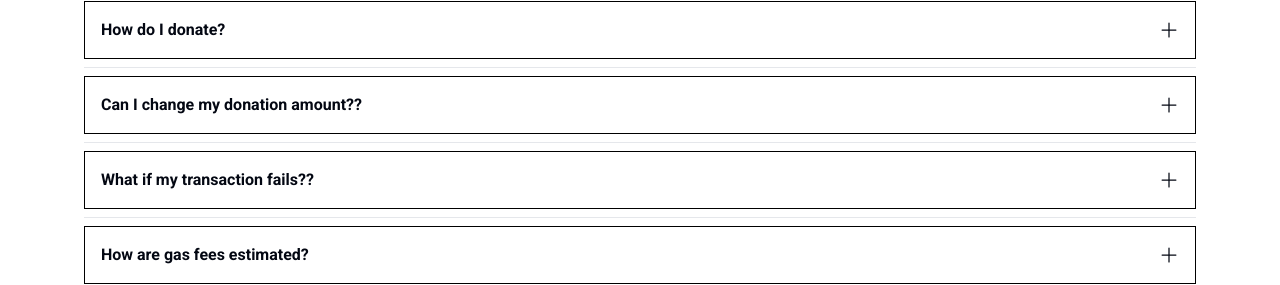
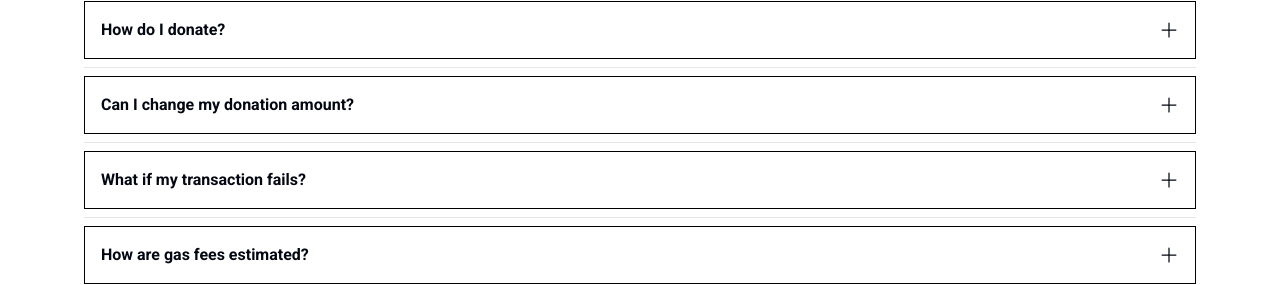
Before and after one commit to pandupan/D-App, a Next.js app: page / in a window 1280 px wide. Shown: the part 6813-7098 px from the top of the page. Built offline with nearby package versions, Linux system fonts and the light colour scheme.

Commit message:
[FIX] - Typo

```diff
--- a/components/pages/Home/FAQ.tsx
+++ b/components/pages/Home/FAQ.tsx
@@ -10,7 +10,7 @@ import {
 
 const FAQ = () => {
   return (
-    <div className="w-full h-[1074px] px-[84px]">
+    <div className="w-full h-full px-[84px] mb-16">
       <div className="space-y-10">
         <h1 className="text-5xl font-bold tracking-normal">FAQs</h1>
         <p>Find answers to common questions about the donation process.</p>
@@ -25,13 +25,13 @@ const FAQ = () => {
             </AccordionContent>
           </AccordionItem>
           <AccordionItem value="item-2">
-            <AccordionTrigger className="font-bold">Can I change my donation amount??</AccordionTrigger>
+            <AccordionTrigger className="font-bold">Can I change my donation amount?</AccordionTrigger>
             <AccordionContent>
               Lorem ipsum, dolor sit amet consectetur adipisicing elit. Ipsa magnam nihil recusandae hic officia maiores, quidem maxime sit iste odit.
             </AccordionContent>
           </AccordionItem>
           <AccordionItem value="item-3">
-            <AccordionTrigger className="font-bold">What if my transaction fails??</AccordionTrigger>
+            <AccordionTrigger className="font-bold">What if my transaction fails?</AccordionTrigger>
             <AccordionContent>
               Lorem ipsum dolor sit, amet consectetur adipisicing elit. Ad blanditiis nisi inventore dicta repudiandae, suscipit praesentium quidem aspernatur minus tenetur?
             </AccordionContent>
```
